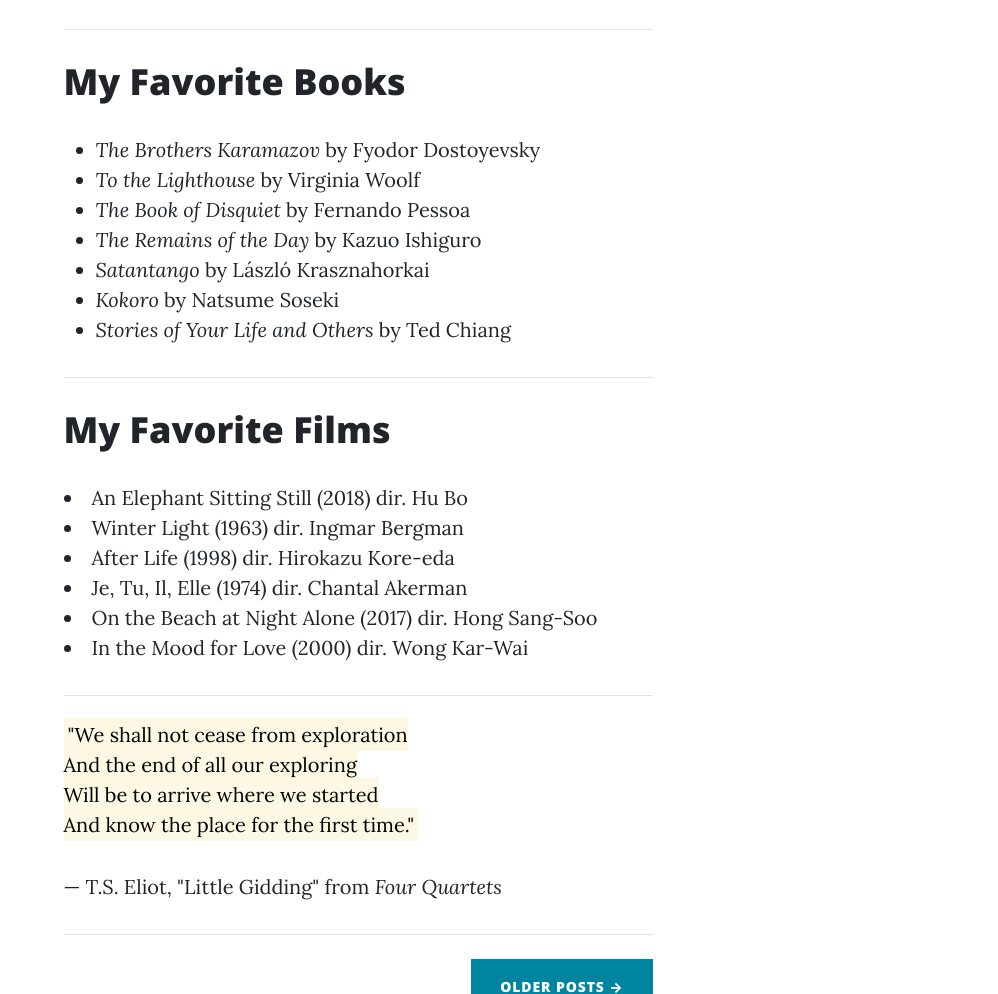
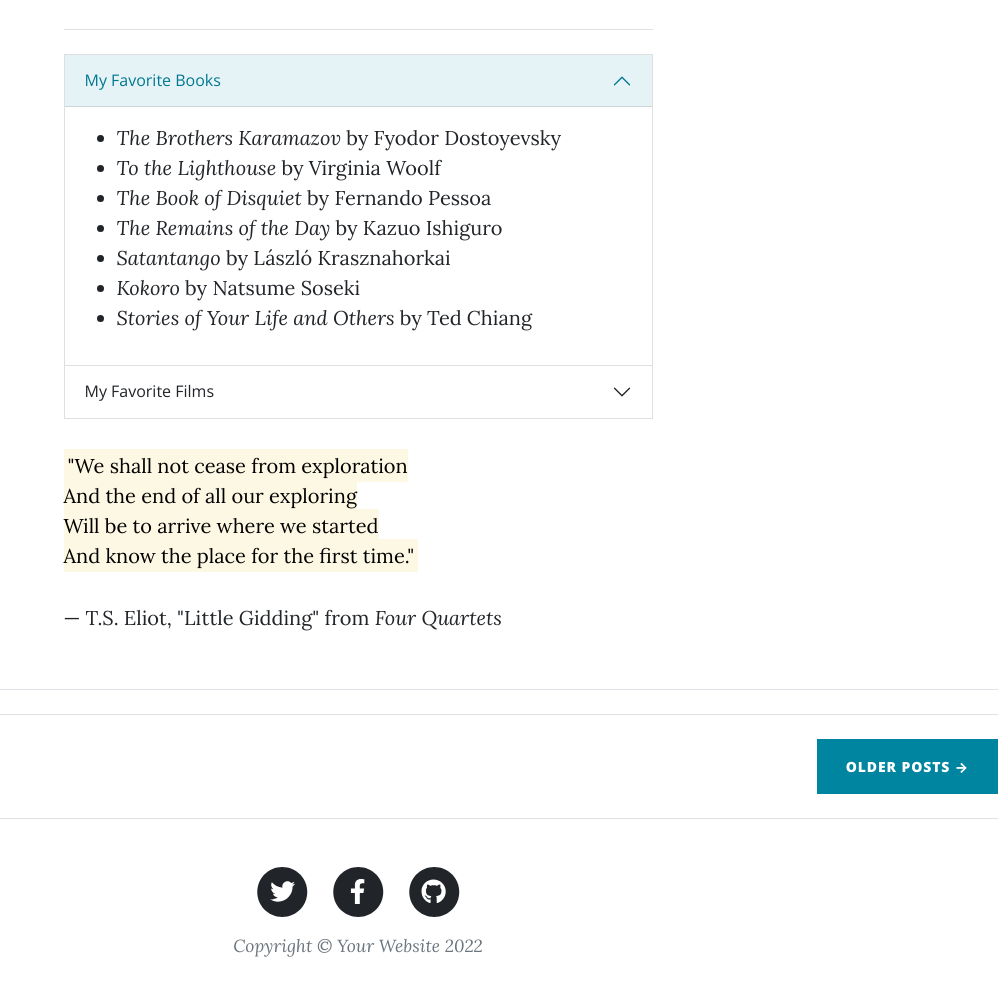
Before and after one commit to nancyndang/nancyndang.github.io, a plain HTML site: page index.html in a window 1280 px wide. Shown: the part 869-1863 px from the top of the page, without its empty margins (282-1280 px from the left). Drawn offline with nearby package versions, Linux system fonts and the light colour scheme.

Commit message:
Portfolio Website 2.0

```diff
--- a/index.html
+++ b/index.html
@@ -62,30 +62,35 @@
                     <!-- Divider-->
                     <hr class="my-4" />
                     <!-- Post preview-->
-                    <div class="post-preview">
-                        <a href="post.html"><h5 class="post-title">My Favorite Books</h5></a> <!-- my favorite books -->
-                    <p>
+                    <div class="accordion" id="accordionExample">
+                        <div class="accordion-item">
+                          <h2 class="accordion-header" id="headingOne">
+                            <button class="accordion-button" type="button" data-bs-toggle="collapse" data-bs-target="#collapseOne" aria-expanded="true" aria-controls="collapseOne">
+                              My Favorite Books
+                            </button>
+                          </h2>
+                          <div id="collapseOne" class="accordion-collapse collapse show" aria-labelledby="headingOne" data-bs-parent="#accordionExample">
+                            <div class="accordion-body">
                               <ul>
                                 <li><em>The Brothers Karamazov</em> by Fyodor Dostoyevsky</li>
                                 <li><em>To the Lighthouse</em> by Virginia Woolf</li>
                                 <li><em>The Book of Disquiet</em> by Fernando Pessoa</li>
                                 <li><em>The Remains of the Day</em> by Kazuo Ishiguro</li>
-                            <li><em>Satantango</em> by László Krasznahorkai </li>
+                                <li><em>Satantango</em> by László Krasznahorkai</li>
                                 <li><em>Kokoro</em> by Natsume Soseki</li>
                                 <li><em>Stories of Your Life and Others</em> by Ted Chiang</li>
                               </ul>
-                    </p>
-
-                        </p>
                             </div>
-                    <!-- Divider-->
-                    <hr class="my-4" />
-                    <!-- Post preview-->
-                    <div class="post-preview">
-                        <a href="post.html">
-                            <h5 class="post-title">My Favorite Films</h5> <!-- my favorite filsm -->
-                        </a>
-                        <p
+                          </div>
+                        </div>
+                        <div class="accordion-item">
+                          <h2 class="accordion-header" id="headingTwo">
+                            <button class="accordion-button collapsed" type="button" data-bs-toggle="collapse" data-bs-target="#collapseTwo" aria-expanded="false" aria-controls="collapseTwo">
+                              My Favorite Films
+                            </button>
+                          </h2>
+                          <div id="collapseTwo" class="accordion-collapse collapse" aria-labelledby="headingTwo" data-bs-parent="#accordionExample">
+                            <div class="accordion-body">
                                 <ul>
                                     <li>An Elephant Sitting Still (2018) dir. Hu Bo</li>
                                     <li>Winter Light (1963) dir. Ingmar Bergman</li>
@@ -94,14 +99,14 @@
                                     <li>On the Beach at Night Alone (2017) dir. Hong Sang-Soo</li>
                                     <li>In the Mood for Love (2000) dir. Wong Kar-Wai</li>
                                   </ul>
-                        </p>
                             </div>
-                    <!-- Divider-->
-                    <hr class="my-4" />
-                    <!-- Post preview-->
+                          </div>
+                        </div>
                         <div class="post-preview"
 
-                        <p> <!-- inspirational quote -->
+                        <div>
+                        <p>
+                             <!-- inspirational quote -->
                         <mark>"We shall not cease from exploration<br>
                         And the end of all our exploring<br>
                         Will be to arrive where we started<br>
@@ -109,6 +114,19 @@
                         <p>
                          &#8212 T.S. Eliot, "Little Gidding" from <em>Four Quartets</em>
                         </p>
+                        </div>
+                    </div>
+
+                            </div>
+                          </div>
+                        </div>
+                      </div>
+                    <!-- Divider-->
+                    <hr class="my-4" />
+                    <!-- Post preview-->
+                    <div class="post-preview"
+
+
                     </div>
                     <!-- Divider-->
                     <hr class="my-4" />
```
Also changed, not shown: post.html (+8 -2 lines). Lines whose indentation alone changed are shown as unchanged.
